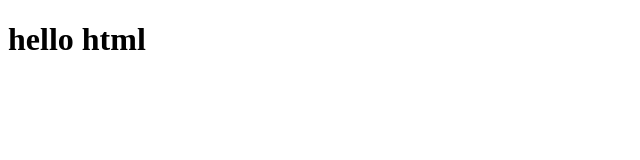
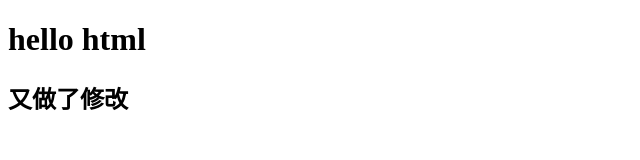
Before and after one commit to teach-tian/anning, a plain HTML site: page index.html in a window 1280 px wide. Shown: the whole page, without its empty margins (0-640 px from the left). Drawn offline with Linux system fonts and the light colour scheme.

Commit message:
二次修改

```diff
--- a/index.html
+++ b/index.html
@@ -8,5 +8,6 @@
 </head>
 <body>
   <h1>hello html</h1>
+  <h2>又做了修改</h2>
 </body>
 </html>
```
